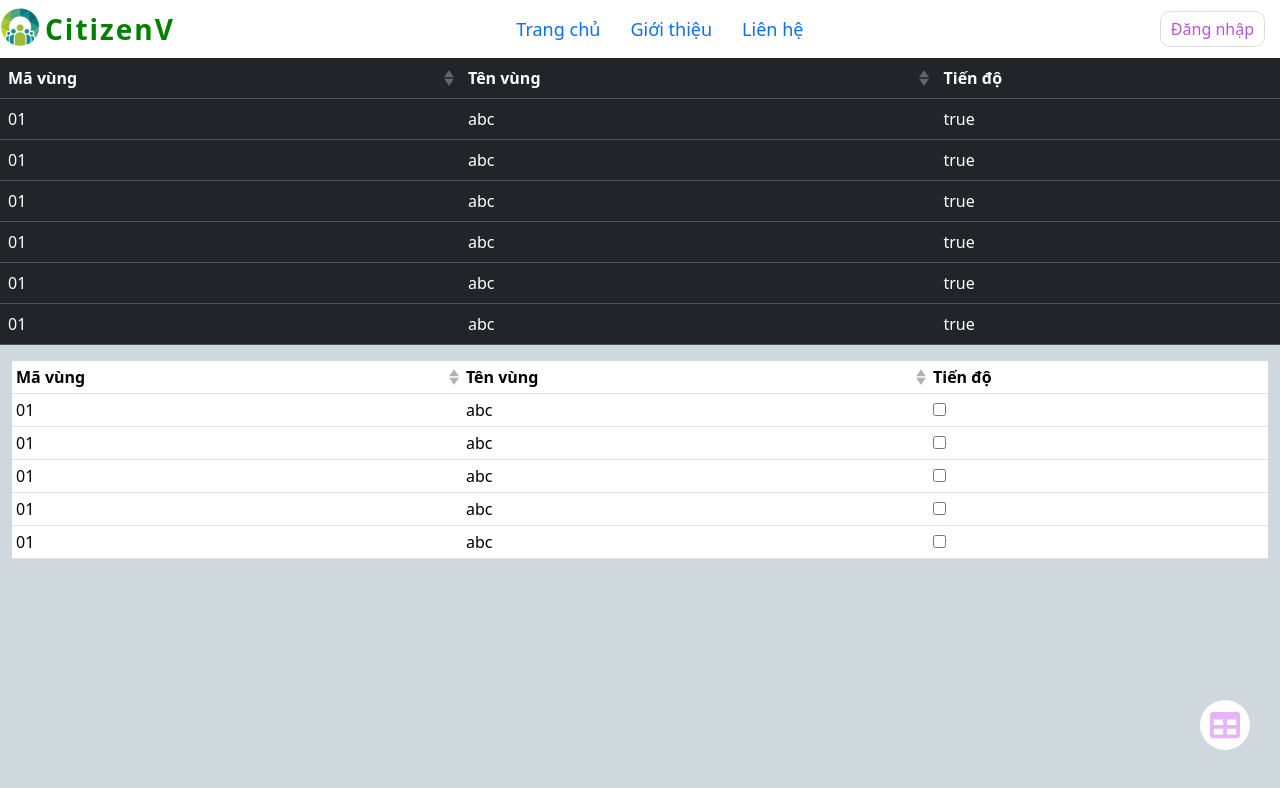
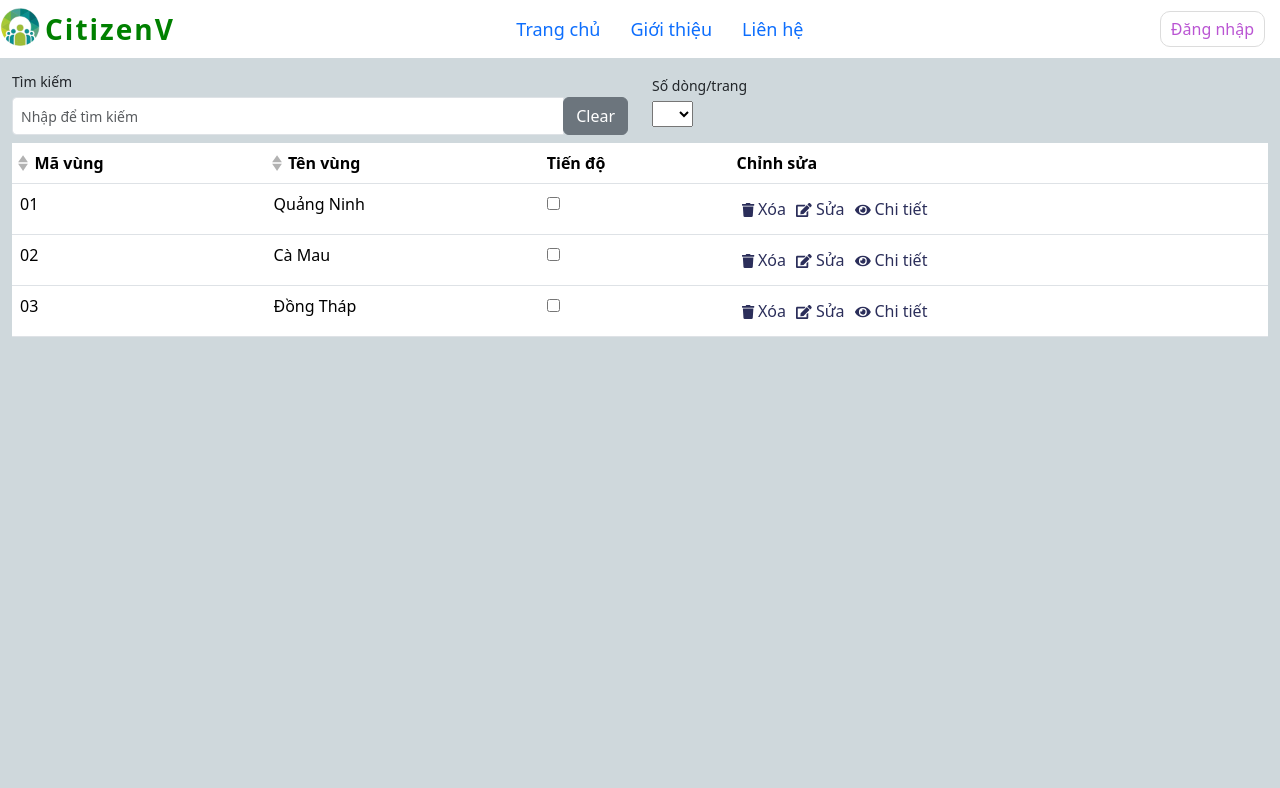
Before and after one commit to LananhTran302001/citizenv_frontend, a Vue app: page /admin_area in a window 1280 px wide. Shown: the top 788 px of the page. Built offline with nearby package versions, Linux system fonts and the light colour scheme.

Commit message:
init half table

```diff
--- a/src/components/Navbar.vue
+++ b/src/components/Navbar.vue
@@ -26,12 +26,12 @@
       />
       <ToLoginButton v-if="!user.user_id && !user.user_name" />
       <b-dropdown
-        id="account-menu"
+        right
         text="Menu"
         v-if="user.user_id && user.user_name"
       >
+        <b-dropdown-item><ToChangePassButton /></b-dropdown-item>
         <b-dropdown-item><LogoutButton /></b-dropdown-item>
-        <b-dropdown-item><ToChangePassButton /></b-dropdown-item>
       </b-dropdown>
     </div>
   </nav>
--- a/src/components/table/AreaTable.vue
+++ b/src/components/table/AreaTable.vue
@@ -1,34 +1,78 @@
 <template>
   <b-container fluid>
+
+    <!-- User interface control -->
+    <b-row class="my-2">
+
+      <!-- Search bar -->
+      <b-col xs="10" sm="10" md="6" lg="6">
+        <b-form-group
+          label="Tìm kiếm"
+          label-for="search-input"
+          label-cols-xs="12"
+          label-cols-sm="4"
+          label-cols-md="3"
+          label-cols-lg="2"
+          label-align-sm="right"
+          label-size="sm"
+          class="mb-0"
+        >
+          <b-input-group size="sm">
+            <!-- Input -->
+            <b-form-input
+              id="search-input"
+              type="search"
+              placeholder="Nhập để tìm kiếm"
+            >
+            </b-form-input>
+            <!-- Nút Clear -->
+            <b-input-group-append>
+              <b-button>Clear</b-button>
+            </b-input-group-append>
+          </b-input-group>
+        </b-form-group>
+      </b-col>
+
+      <!-- Rows per page -->
+      <b-col xs="10" sm="10" md="6" lg="6" class="my-1">
+        <DropdownButton
+          title="Số dòng/trang"
+          :xs="12"
+          :sm="4"
+          :md="5"
+          :lg="3"
+          :options="rowsPerPageOptions"
+          v-model="rowsPerPage"
+        />
+      </b-col>
+    </b-row>
+
+
     <!-- Main table element -->
     <b-table
       :items="items"
       :fields="fields"
       :current-page="currentPage"
       :per-page="perPage"
-      :filter="filter"
-      :filter-included-fields="filterOn"
-      :sort-by.sync="sortBy"
-      :sort-desc.sync="sortDesc"
-      :sort-direction="sortDirection"
-      stacked="md"
-      sticky-header
-      show-empty
-      small
-      @filtered="onFiltered"
+      sort-icon-left
     >
-      <template #cell(progress) ="row">
-        <b-form-checkbox v-model="row.progress"/>
+      <template #cell(progress)="row">
+        <b-form-checkbox v-model="row.progress" />
       </template>
 
-      <template #row-details="row">
-        <b-card>
-          <ul>
-            <li v-for="(value, key) in row.item" :key="key">
-              {{ key }}: {{ value }}
-            </li>
-          </ul>
-        </b-card>
+      <template #cell(authorization)="data">
+        <b-button size="xs" class="mr-2 sm-button-style delete-button-style">
+          <font-awesome-icon icon="trash" size="sm" @click="deleteRow(data.area_id)"/>
+          Xóa
+        </b-button>
+        <b-button size="xs" class="mr-2 sm-button-style edit-button-style">
+          <font-awesome-icon icon="edit" size="sm" @click="editRow(data.area_id)"/>
+          Sửa
+        </b-button>
+        <b-button size="xs" class="mr-2 sm-button-style detail-button-style">
+          <font-awesome-icon icon="eye" size="sm" @click="detailsRow(data.area_id)"/>
+          Chi tiết
+        </b-button>
       </template>
     </b-table>
 
@@ -41,41 +85,40 @@
     >
       <pre>{{ infoModal.content }}</pre>
     </b-modal>
-    <SelectColumns />
   </b-container>
 </template>
 
+
+
+
+
 <script>
-import SelectColumns from "./buttons/SelectColumns.vue";
+
+import DropdownButton from "./buttons/DropdownButton.vue";
 
 export default {
-  components: { SelectColumns },
+  name: "AreaTable",
+  components: {DropdownButton},
   data() {
     return {
+      //Do backend trả về, có thể thay đổi các trường
       items: [
-        { area_id: "01", area_name: "abc", progress: true, selected: true
-        },
-        { area_id: "01", area_name: "abc", progress: true },
-        { area_id: "01", area_name: "abc", progress: true },
-        { area_id: "01", area_name: "abc", progress: true },
-        { area_id: "01", area_name: "abc", progress: true },
-        { area_id: "01", area_name: "abc", progress: true },
+        { area_id: "01", area_name: "Quảng Ninh", progress: true },
+        { area_id: "02", area_name: "Cà Mau", progress: true },
+        { area_id: "03", area_name: "Đồng Tháp", progress: true },
       ],
       fields: [
         { key: "area_id", label: "Mã vùng", sortable: true },
         { key: "area_name", label: "Tên vùng", sortable: true },
-        { key: "progress", label: "Tiến độ", sortable: false },
+        { key: "progress", label: "Tiến độ", sortable: false},
+        { key: "authorization", label: "Chỉnh sửa"}
       ],
-      totalRows: 1,
-      currentPage: 1,
-      perPage: 5,
-      pageOptions: [5, 10, 15, { value: 100, text: "Show a lot" }],
-      sortBy: "",
-      sortDesc: false,
-      sortDirection: "asc",
-      selected: true,
-      filter: null,
-      filterOn: [],
+
+      totalRows: 1, // Tổng số dòng
+      currentPage: 1, // Trang bảng hiện tại
+      perPage: 100, // Số dòng hiện trong mỗi trang bảng
+      rowsPerPageOptions: [5, 10, 50], // Các options cho số dòng hiện / trang bảng
+      rowsPerPage: 10, // Số dòng/trang đang chọn
       infoModal: {
         id: "info-modal",
         title: "",
@@ -94,7 +137,7 @@ export default {
     },
   },
   mounted() {
-    // Set the initial number of items
+    // Hiện tổng số dòng tất cả sau khi load bảng
     this.totalRows = this.items.length;
   },
   methods: {
@@ -115,3 +158,18 @@ export default {
   },
 };
 </script>
+
+
+<style scoped>
+.sm-button-style {
+  padding: 5px;
+  color: rgba(1, 5, 58, 0.836);
+  background-color: transparent;
+  border: none;
+  font-size: 16px;
+}
+
+.sm-button-style:hover {
+  color: #32b890;
+}
+</style>
--- a/src/components/table/CencusTable.vue
+++ b/src/components/table/CencusTable.vue
@@ -45,7 +45,7 @@
         />
       </b-col>
     </b-row>
-    <!-- Filter -->
+    <!-- Selection -->
     <b-row>
       <b-col xs="12" sm="12" md="6" lg="3" class="my-1">
         <!-- Chọn tỉnh thành: A1: role = 1 -->
--- a/src/views/ManageAccount.vue
+++ b/src/views/ManageAccount.vue
@@ -1,17 +1,15 @@
 <template>
     <div>
-        <TempTable/>
         <AreaTable/>
     </div>
 </template>
 
 <script>
 
-import TempTable from "../components/table/TempTable.vue"
 import AreaTable from "../components/table/AreaTable.vue"
 
 export default {
     name: "ManageAccount",
-    components: {TempTable, AreaTable}
+    components: {AreaTable}
 }
 </script>
```
Also changed, not shown: src/store/modules/manage_area.js (added, +37 -0 lines).
